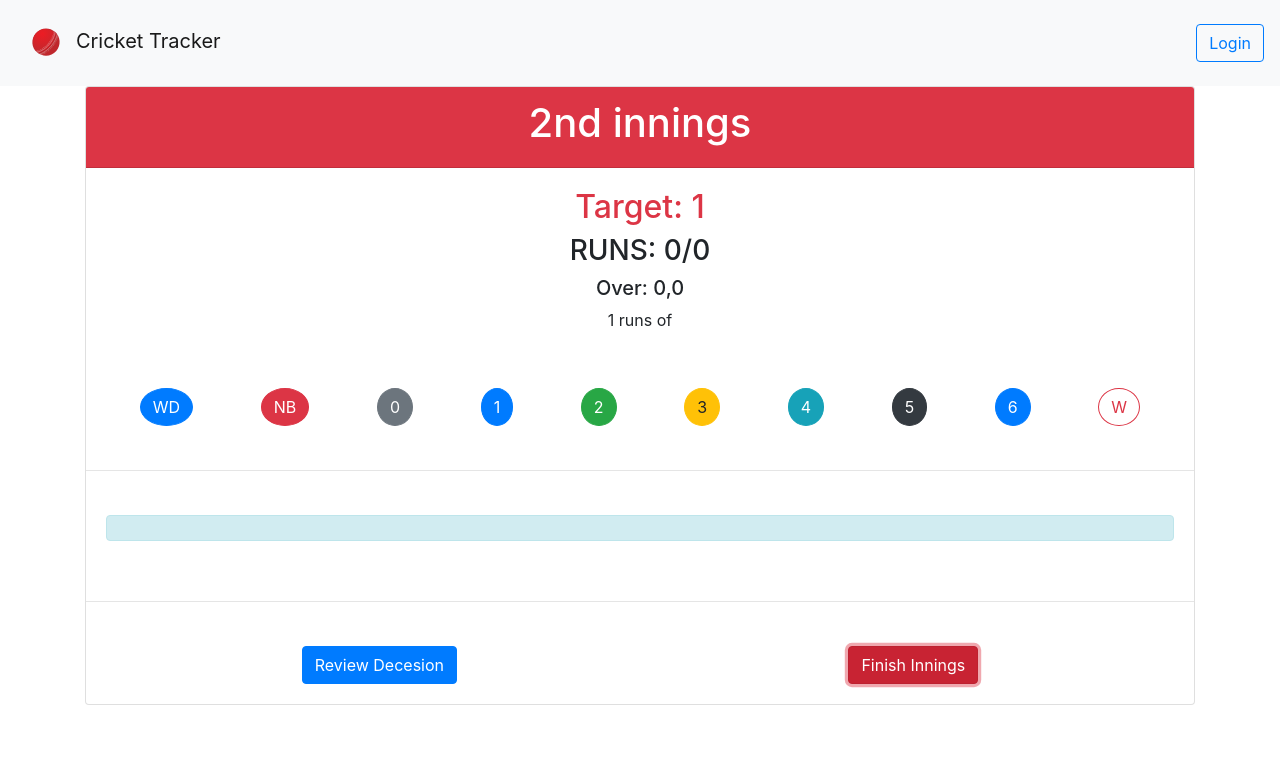
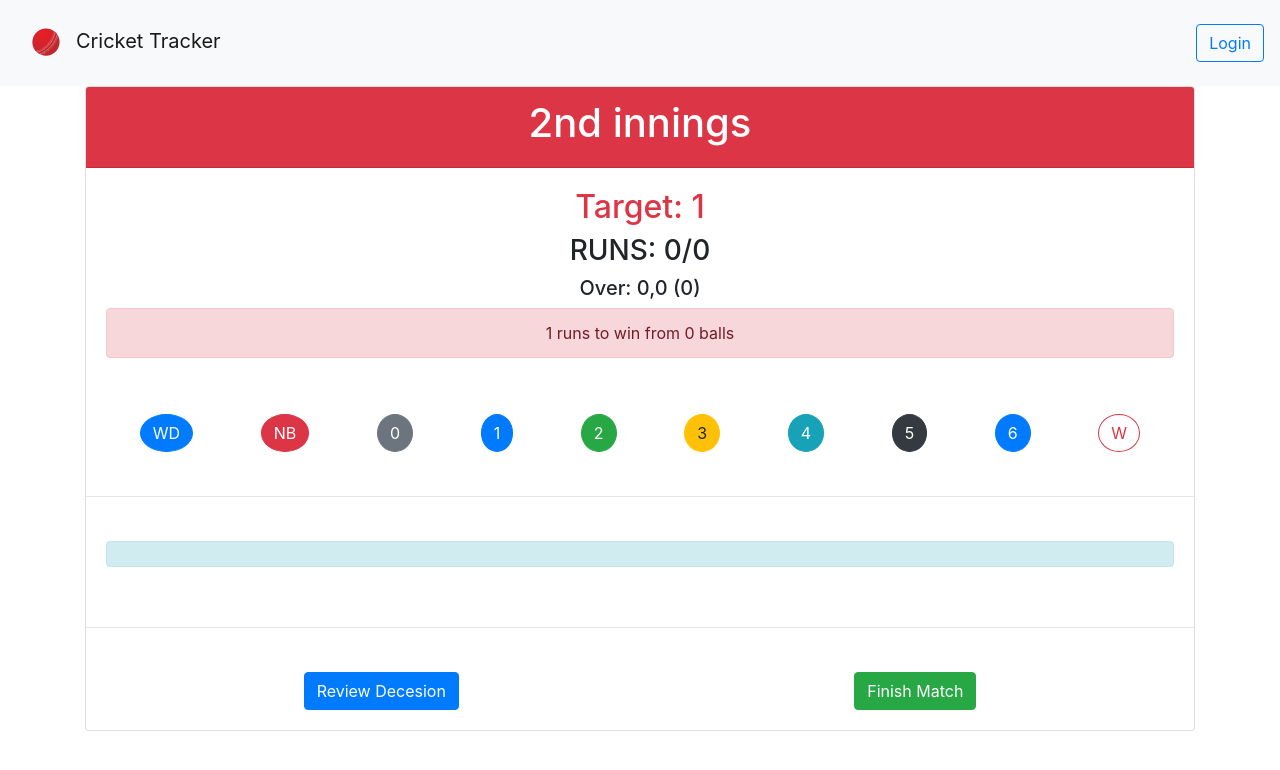
Before and after one commit to LitHaxor/CricketTracker, a React (Create React App) app: page /TrackerApps in a window 1280 px wide. Both pictures are taken after a click on the button "Finish Innings". Shown: the top 770 px of the page. Built offline with nearby package versions, Linux system fonts and the light colour scheme.

Commit message:
2. added target, setOver

```diff
--- a/src/Components/TrackerApp.jsx
+++ b/src/Components/TrackerApp.jsx
@@ -5,6 +5,7 @@
 import {decrementWicket,incrementWicket} from '../Services/Actions/CountWicket';
 import {decrementOver,incrementOver} from '../Services/Actions/countOver';
 import {lastRun} from '../Services/Actions/lastRun';
+import OverModal from './OverModal';
 
 
 
@@ -13,9 +14,8 @@
     const [isWide, setWide] = useState(false);
     const [isNo, setNo] = useState(false);
     const [isWicked, setIsWicked] = useState(false);
-    let [stk] = useState([]);
+    let [stk,setStk] = useState([]);
     const [target, setTarget] = useState(0);
-    let [require] = useState();
     function overUp(){
         if(balls === 5)
         {
@@ -79,7 +79,6 @@
        }
        stk.push(run);
        setNo(false); setWide(false);setIsWicked(false);
-       lastRun(run);
        incrementRun(run);
        overUp();
        console.log(stk);
@@ -91,9 +90,9 @@
         decrementOver(over);
         decrementBall(balls);
         DecrementRun(runs);
-        for(let i=0; i<= stk.length ; i++)
-            stk.pop();
-        stk.pop();
+        setStk([]);
+
+
     }
 
     if(target === 0){
@@ -156,8 +155,9 @@
                     <hr className="my-4"/>
                     <div className="card-body d-flex justify-content-around flex-wrap">
                         <div className="button-group">
-                            <button className="btn btn-primary" onClick ={()=> handleMatch('rv',0,0)}>Review Decesion</button>
+                            <button className="btn btn-primary" onClick ={()=> handleMatch('rv',0,0)}>Review Decision</button>
                         </div>
+                        <OverModal />
                         <div className="button-group">
                             <button className="btn btn-danger" onClick={()=>second()}>Finish Innings</button>
                         </div>
@@ -175,8 +175,8 @@
                     <div className="card-body">
                         <h2 className="text-danger text-center">Target: {target}</h2>
                         <h3 className="text-center">RUNS: {runs}/{wicket}</h3>
-                        <h5 className="text-center">Over: {over},{balls}</h5>
-                        <p className="text-center" >{target-runs} runs of {require}</p>
+                        <h5 className="text-center">{`Over: ${over},${balls} (${last}) `}</h5>
+                        <p className="text-center alert alert-danger" >{`${target-runs} runs to win from ${last*6 - ((over*6 )+balls)} balls`}</p>
                     </div>
                     <div className="card-body d-flex justify-content-around">
                         <div className="button-group">
@@ -231,7 +231,7 @@
                         </div>
 
                         <div className="button-group">
-                            <button className="btn btn-danger" onClick={()=>second()}>Finish Innings</button>
+                            <button className="btn btn-success" onClick={()=>second()}>Finish Match</button>
                         </div>
                     </div>
                 </div>
@@ -245,6 +245,7 @@
     balls: state.BallsReducer.balls,
     over: state.OverReducer.over,
     wicket: state.WicketReducer.wicket,
+    last: state.LastRunReducer.last,
     props: ownProps
 })
 
--- a/src/Services/Reducer/LastTracker.js
+++ b/src/Services/Reducer/LastTracker.js
@@ -1,7 +1,7 @@
 import {lastRuns} from '../Types';
 
 const initalState = {
-    last: []
+    last: 0
 }
 
 const LastRunReducer = (state = initalState, action) =>{
```
Also changed, not shown: 1 other file (tests, documents, lock files or other folders).
